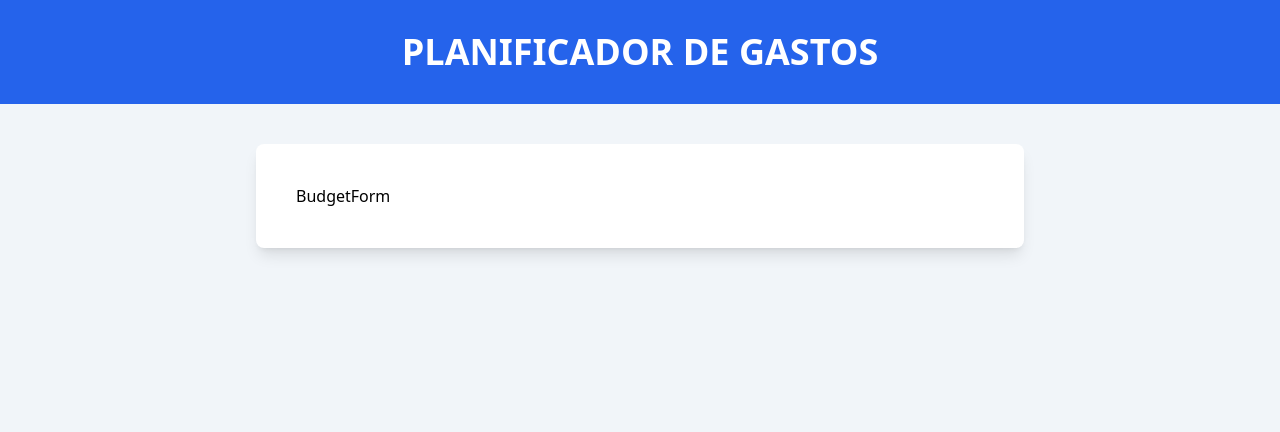
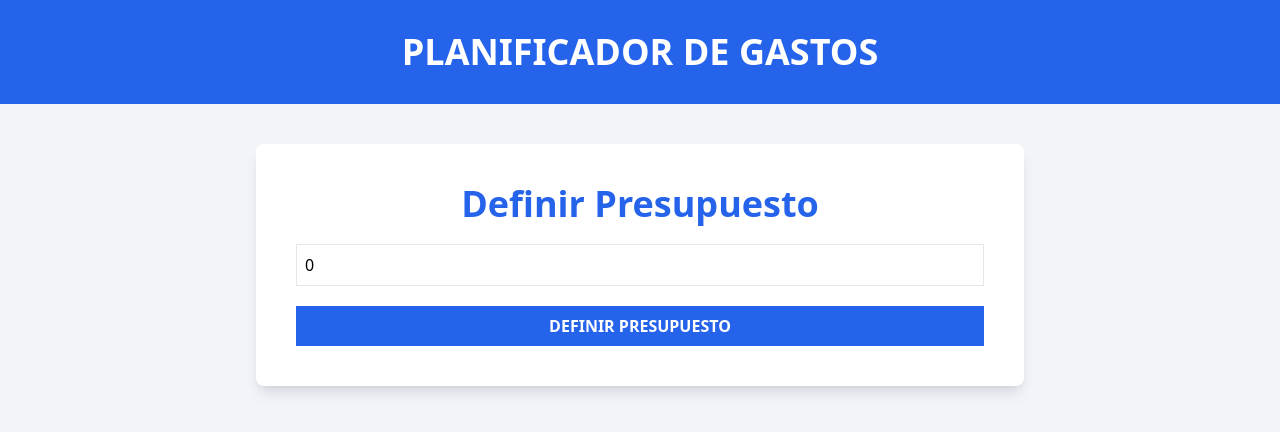
Before and after one commit to tatatadlisixti4/control_gastos, a React (Vite) app: page / in a window 1280 px wide. Shown: the top 432 px of the page. Built offline with nearby package versions, Linux system fonts and the light colour scheme.

Commit message:
Creando el formulario para definir el presupuesto

```diff
--- a/src/components/BudgetForm.tsx
+++ b/src/components/BudgetForm.tsx
@@ -1,5 +1,35 @@
+import {useState, ChangeEvent} from "react"
+
 export default function BudgetForm() {
+    const [budget, setBudget] = useState(0)
+    const handleChange = (e : ChangeEvent<HTMLInputElement>) => {
+        setBudget(e.target.valueAsNumber)
+
+
+    }
     return (
-        <div>BudgetForm</div>
+        <form className="space-y-5">
+            <div className="flex flex-col space-y-5">
+                <label htmlFor="budget" className="text-4xl text-blue-600 font-bold text-center">
+                    Definir Presupuesto
+                </label>
+
+                <input
+                    id="budget"
+                    type="number"
+                    className="w-full bg-white border boder-gray-200 p-2"
+                    placeholder="Define tu presupuesto"
+                    name="budget"
+                    value={budget}
+                    onChange={handleChange}
+                />
+            </div>
+
+            <input
+                type="submit"
+                value='Definir Presupuesto'
+                className="bg-blue-600 hover:bg-blue-700 cursor-pointer w-full p-2 text-white font-black uppercase"
+            />
+        </form>
     )
 }
```
